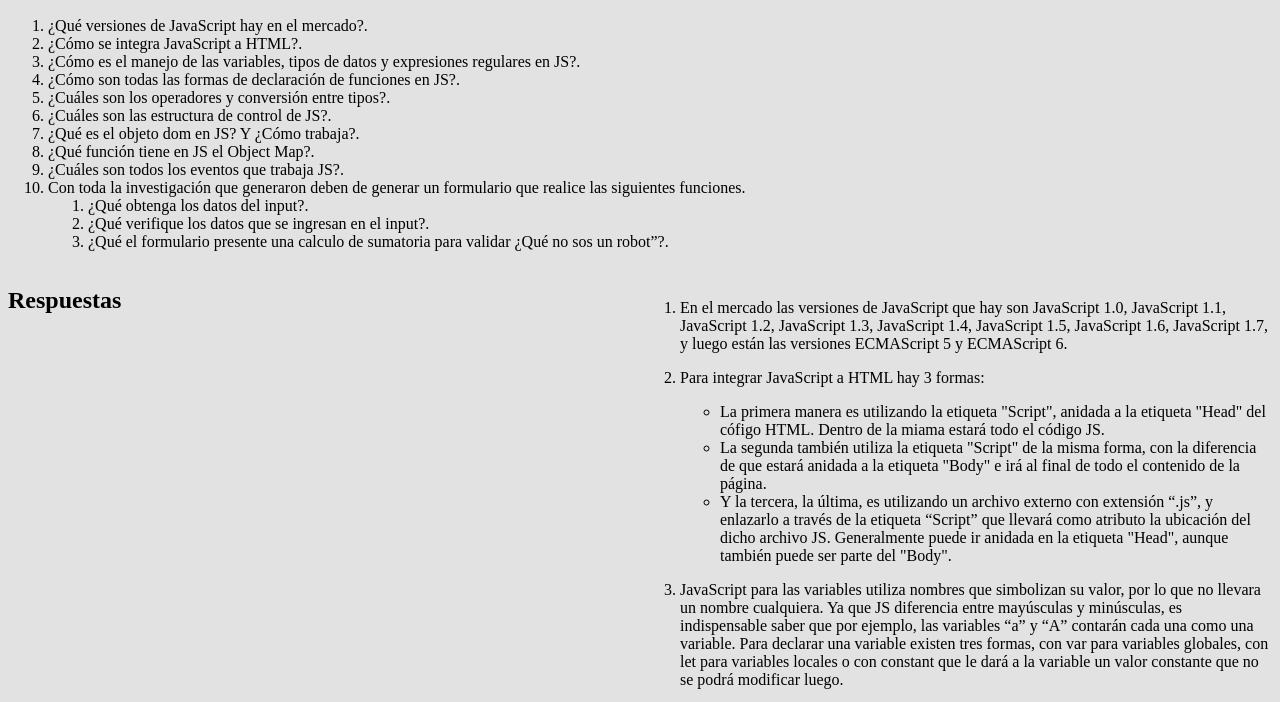
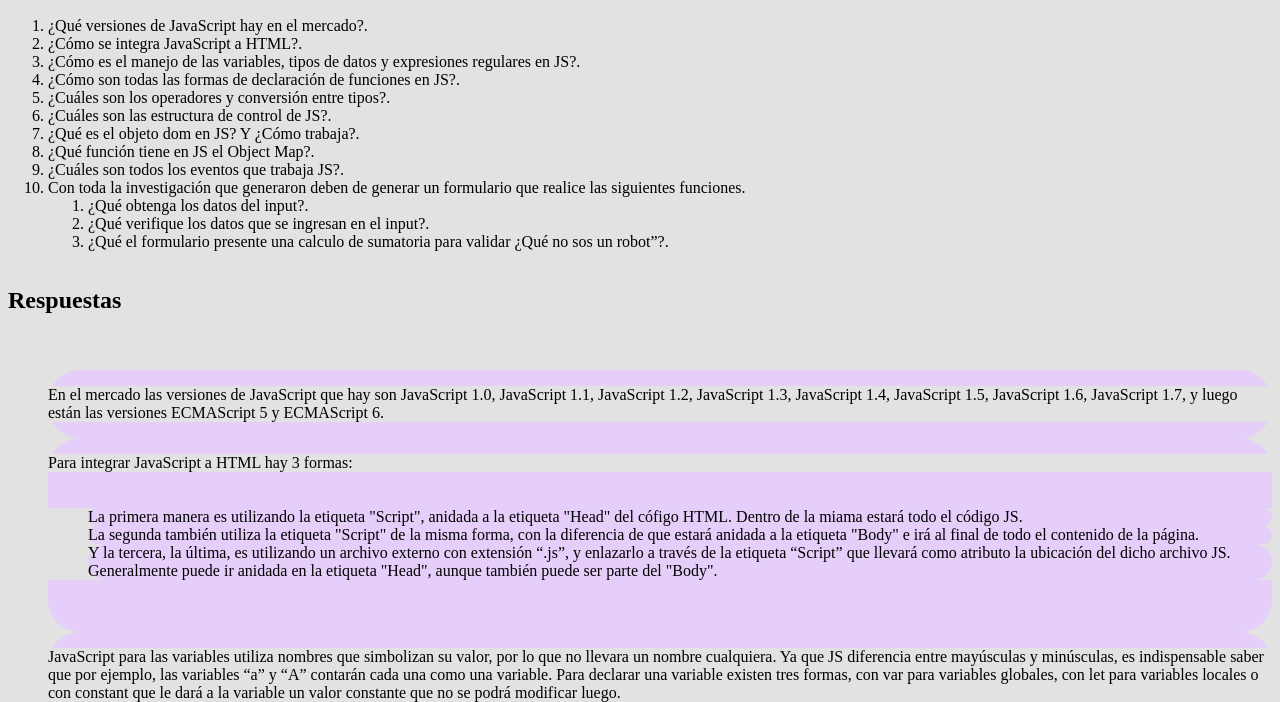
Before and after one commit to ReginaPescara/TrabajoPracticoN6, a plain HTML site: page index.html in a window 1280 px wide. Shown: the part 118-820 px from the top of the page. Drawn offline with Linux system fonts and the light colour scheme.

Commit message:
Cambios en el archivo style css

```diff
--- a/CSS/style.css
+++ b/CSS/style.css
@@ -14,12 +14,20 @@ p, p ul li{
 }
 .respuestas{
     display: grid;
-    grid-template-columns: 1fr 1fr;
+    grid-template-columns: repeat (2, 1fr) ;
+    gap: 20px;
+    border-radius: 2em;
 }
-.rtas{
+
+.rtas li{
+    display: grid;
+    grid-template-columns: repeat (2, 1fr) ;
+    gap: 20px;
     border-radius: 2em;
+    background-color: rgb(229, 206, 250);
     border-color: rgb(167, 84, 244);
 }
+
 .rtas:hover{
     background-color: rgba(137, 43, 226, 0.347);
     border-color: rgb(211, 172, 248);
```
